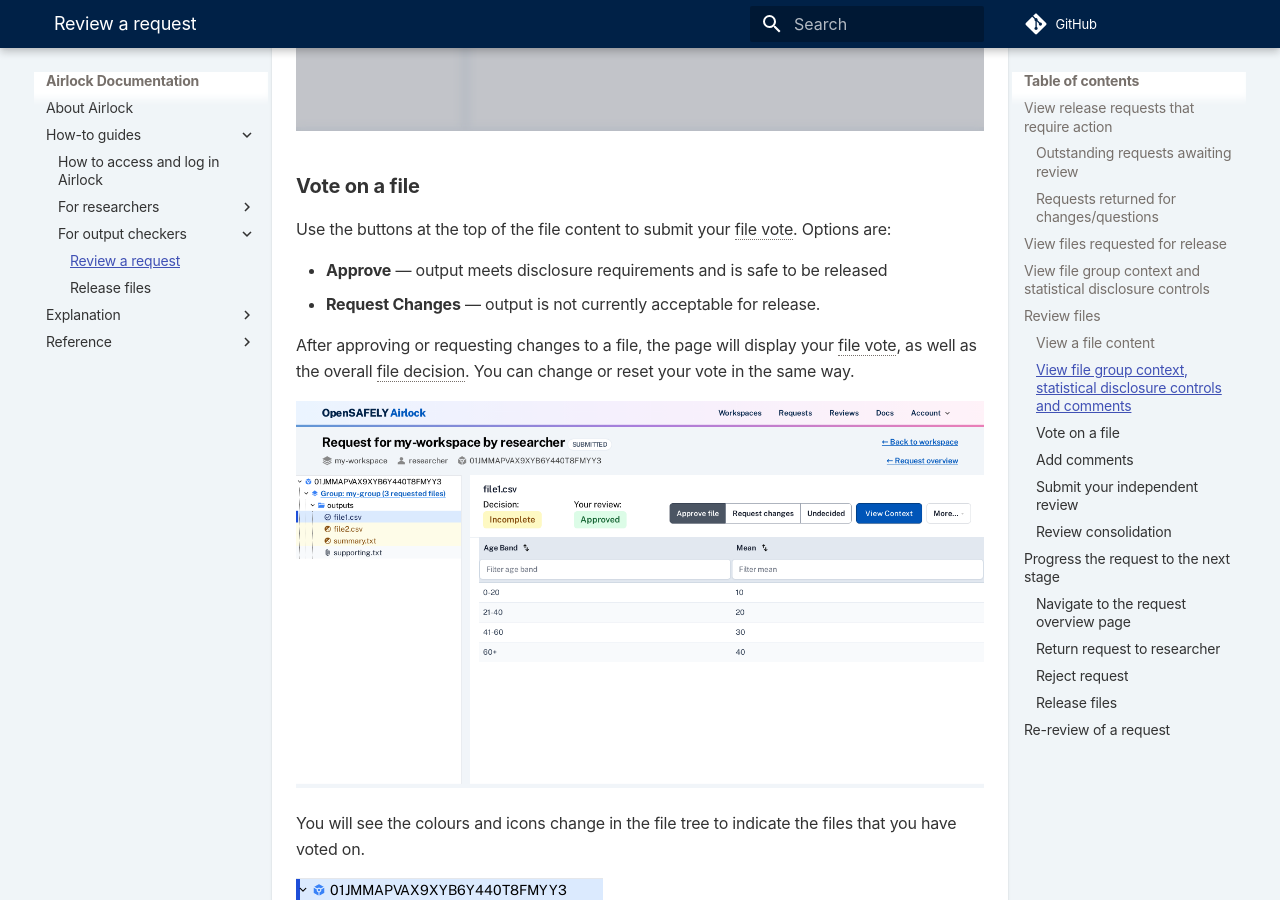
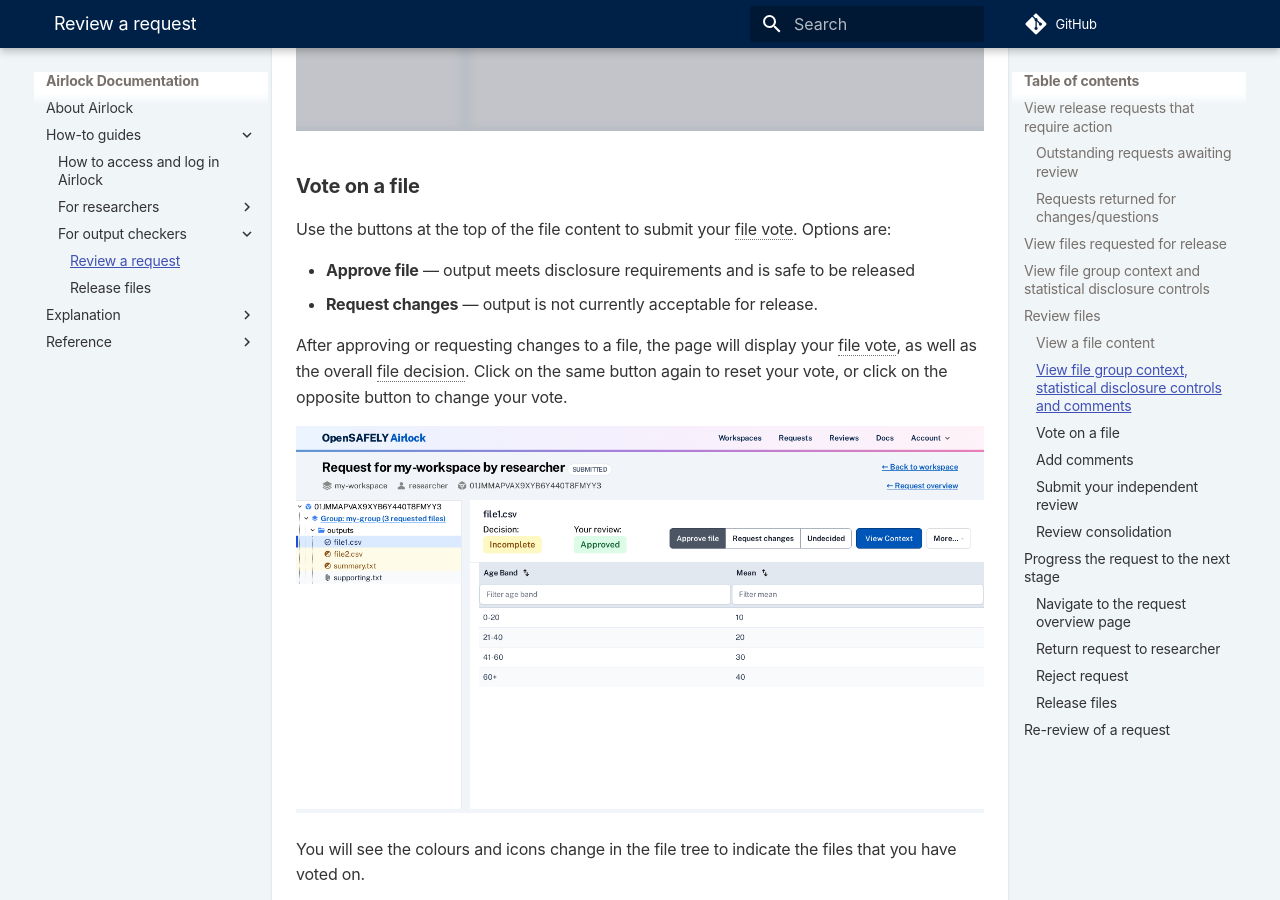
Before and after one commit to opensafely-core/airlock, an MkDocs documentation site: the page built from docs/how-tos/review-a-request.md, in a window 1280 px wide and 900 px high, scrolled down 4055 px. Built offline with MkDocs 1.6.1 and Material for MkDocs 9.7.7, drawn with Linux system fonts in a browser that asks for light colours; comment, search, counter and statistics services are not loaded; some of the changed text lies outside the part shown.

Commit message:
Update docs

```diff
--- a/docs/how-tos/review-a-request.md
+++ b/docs/how-tos/review-a-request.md
@@ -73,12 +73,13 @@ viewed from the file page by clicking on the Context button.
 
 Use the buttons at the top of the file content to submit your file vote. Options are:
 
-* **Approve** — output meets disclosure requirements and is safe to be released
-* **Request Changes** — output is not currently acceptable for release.
+* **Approve file** — output meets disclosure requirements and is safe to be released
+* **Request changes** — output is not currently acceptable for release.
 
 After approving or requesting changes to a file, the
 page will display your file vote, as well as the overall file decision.
-You can change or reset your vote in the same way.
+Click on the same button again to reset your vote, or click on the
+opposite button to change your vote.
 
 ![Request file post-approval](../screenshots/file_approved.png)
 
```
Also changed, not shown: other parts of docs/how-tos/review-a-request.md (+1 -1 lines).
